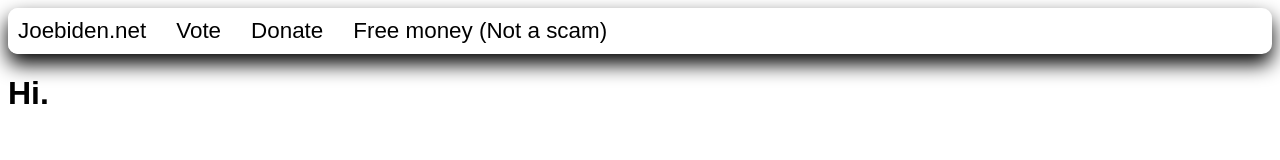
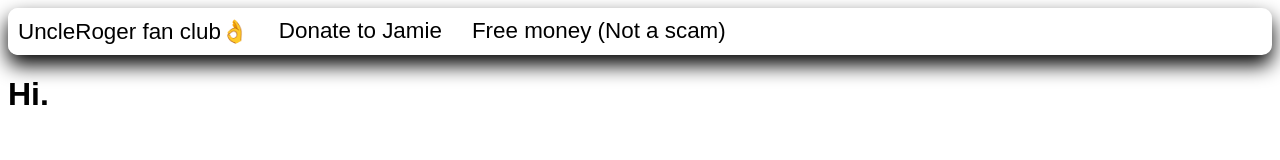
Before and after one commit to stockfish-hoarder/joeb, a plain HTML site: page index.html in a window 1280 px wide. Drawn offline with Linux system fonts and the light colour scheme; a web font is replaced by a local one.

Commit message:
Update index.html

```diff
--- a/index.html
+++ b/index.html
@@ -8,9 +8,8 @@
 </head>
 <body>
     <div class="header">
-        <a href="index.html">Joebiden.net</a>
-        <a href="vote.html">Vote</a>
-        <a href="donate.html">Donate</a>
+        <a href="index.html">UncleRoger fan club👌</a>
+        <a href="donate.html">Donate to Jamie</a>
         <a href="freemoney.html">Free money (Not a scam)</a>
     </div>
     <h1>Hi.</h1>
```
